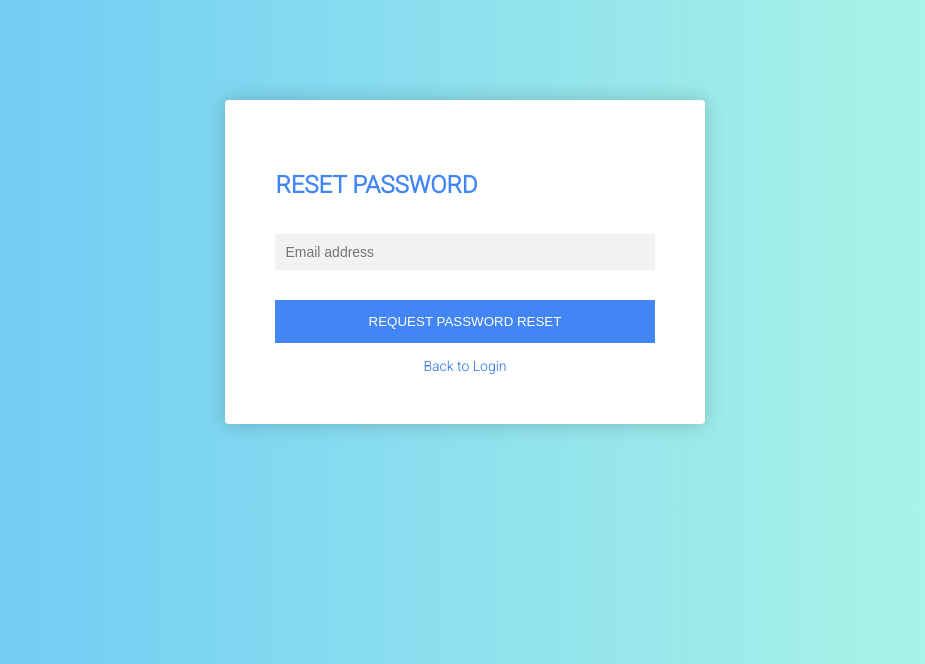
After one commit to ansha001/codeIO_task_1, a Django app: page /password-reset/ in a window 1280 px wide. The commit adds this page. Shown: the top 664 px of the page, without its empty margins (175-1100 px from the left). Run offline with Django 4.2, Linux system fonts and the light colour scheme.

Commit message:
sixth, password reset working

```diff
--- a/codeio_p1/urls.py
+++ b/codeio_p1/urls.py
@@ -17,12 +17,14 @@ from django.contrib import admin
 from django.urls import path, include
 from django.conf.urls.static import static
 from django.conf import settings
+from django.contrib.auth import views as auth_views
 
 from users.views import (
     register_view,
     home_view,
     login_view,
     logout_view,
+    success_view,
 )
 
 urlpatterns = [
@@ -31,7 +33,29 @@ urlpatterns = [
     path('login/', login_view, name='login'),
     path('logout/', logout_view, name='logout'),
     path('register/', register_view, name='register'),
+    path('success/', success_view, name='success'),
+    path('password-reset/',
+         auth_views.PasswordResetView.as_view(
+             template_name='users/password_reset.html'
+         ),
+         name='password_reset'),
+    path('password-reset/done/',
+         auth_views.PasswordResetDoneView.as_view(
+             template_name='users/password_reset_done.html'
+         ),
+         name='password_reset_done'),
+    path('password-reset-confirm/<uidb64>/<token>/',
+         auth_views.PasswordResetConfirmView.as_view(
+             template_name='users/password_reset_confirm.html'
+         ),
+         name='password_reset_confirm'),
+    path('password-reset-complete/',
+         auth_views.PasswordResetCompleteView.as_view(
+             template_name='users/password_reset_complete.html'
+         ),
+         name='password_reset_complete'),
 ]
+
 
 if settings.DEBUG:
     urlpatterns += static(settings.MEDIA_URL, document_root=settings.MEDIA_ROOT)
--- a/users/backends.py
+++ b/users/backends.py
@@ -11,8 +11,7 @@ class CaseInsensitiveModelBackend(ModelBackend):
             case_insensitive_username_field = '{}__iexact'.format(UserModel.USERNAME_FIELD)
             user = UserModel._default_manager.get(**{case_insensitive_username_field: username})
         except UserModel.DoesNotExist:
-            # Run the default password hasher once to reduce the timing
-            # difference between an existing and a non-existing user (#20760).
+
             UserModel().set_password(password)
         else:
             if user.check_password(password) and self.user_can_authenticate(user):
--- a/users/models.py
+++ b/users/models.py
@@ -7,10 +7,6 @@ import os
 def createSuperUser(request):
     admin = os.system("python manage.py createsuperuser")
     return admin
-
-def createUser(request):
-    user = os.system("python manage.py createsuperuser")
-    return user
 
 class MyAccountManager(BaseUserManager):
     def create_user(self, email, username, password=None):
--- /dev/null
+++ b/users/templates/users/email_template.html
@@ -0,0 +1,6 @@
+Hey {{name}}!
+
+Just wanted to thank you for signing up for our site. We hope you enjoy it!
+
+Thanks,
+The CodeIO Team
--- a/users/templates/users/home.html
+++ b/users/templates/users/home.html
@@ -8,10 +8,12 @@
 </head>
 <body>
     <nav>
-        <h1>Home Page</h1>
+
         {% if request.user.is_authenticated %}
+            <h1>Home page after authentication</h1>
             <button><a href="{% url 'logout' %}">Logout</a></button>
         {% else %}
+            <h1>Home Page</h1>
             <button><a href="{% url 'login' %}">Login</a></button>
             <button><a href="{% url 'register' %}">Register</a></button>
         {% endif %}
--- a/users/templates/users/login.html
+++ b/users/templates/users/login.html
@@ -20,7 +20,7 @@
 
 				{% endif %}
             <button type="submit">Log In</button>
-            <div class="message"><a href="#">Forgot password</a></div>
+            <div class="message"><a href="{% url 'password_reset' %}">Forgot password</a></div>
             <p class="message">Not registered?
                 <a href="{% url 'register'%}">Create an account</a>
             </p>
--- /dev/null
+++ b/users/templates/users/password_reset.html
@@ -0,0 +1,13 @@
+{% extends 'base.html'%}
+{% block content %}
+    <div class="form">
+        <form class="login" method="post">{% csrf_token %}
+            <h1>Reset Password</h1>
+            <input type="email"  name="email" class="email" placeholder="Email address" required>
+            <button type="submit">Request Password reset</button>
+            <p class="message">
+                <a href="{% url 'login'%}">Back to Login</a>
+            </p>
+        </form>
+    </div>
+{% endblock content %}
--- a/users/urls.py
+++ b/users/urls.py
@@ -3,5 +3,4 @@ from . import views
 
 # urlpatterns = [
 #     path('', views.home_view, name='user-home'),
-
 # ]
```
Also changed, not shown: codeio_p1/settings.py (+12 -0 lines), users/templates/users/password_reset_complete.html (added, +11 -0 lines), users/templates/users/password_reset_confirm.html (added, +10 -0 lines), users/templates/users/password_reset_done.html (added, +7 -0 lines), users/views.py (+23 -0 lines), 1 other file.
